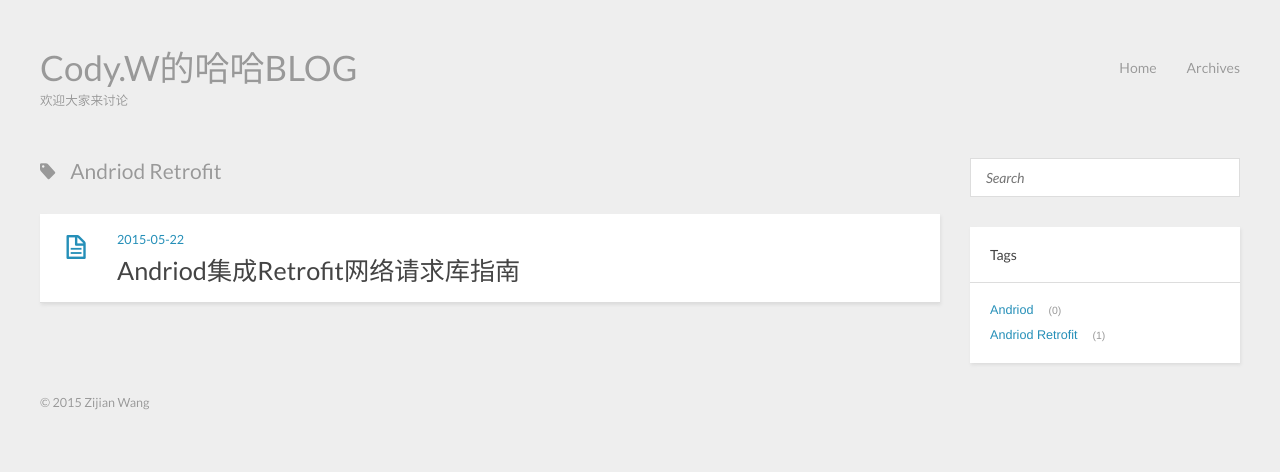
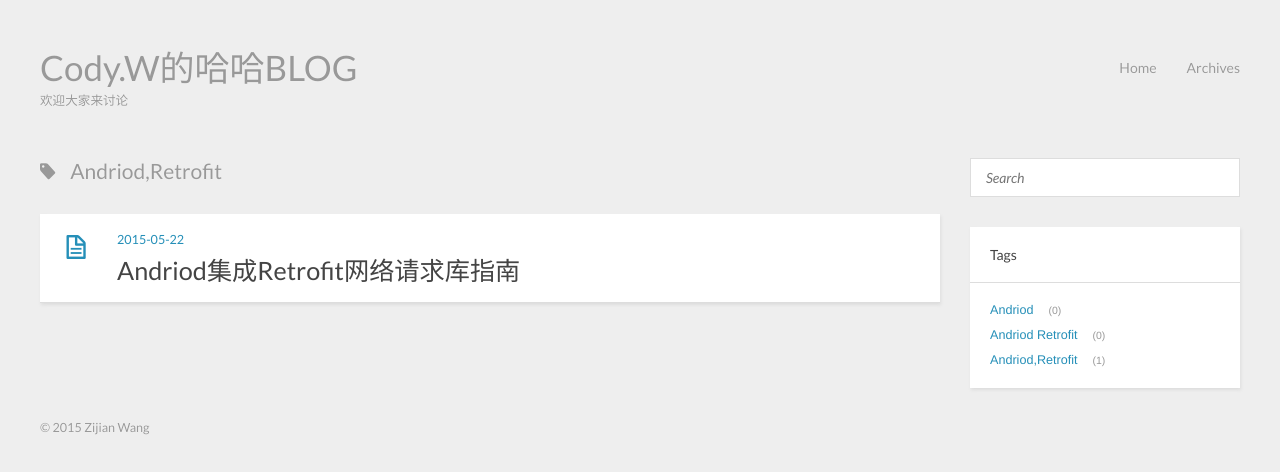
Before and after one commit to zijianwang90/zijianwang90.github.io, a plain HTML site: page tags/Andriod-Retrofit/index.html in a window 1280 px wide. Drawn offline with nearby package versions, Linux system fonts and the light colour scheme.

Commit message:
Site updated: 2015-05-26 23:35:19

```diff
--- a/tags/Andriod-Retrofit/index.html
+++ b/tags/Andriod-Retrofit/index.html
@@ -3,7 +3,7 @@
 <head>
   <meta charset="utf-8">
 
-  <title>Andriod Retrofit | Cody.W的哈哈BLOG</title>
+  <title>Andriod,Retrofit | Cody.W的哈哈BLOG</title>
   <meta name="author" content="Zijian Wang">
 
   <meta name="description" content="暂无描述，哈">
@@ -56,7 +56,7 @@ var _hmt = _hmt || [];
 <div class="clearfix"></div></header>
   <div id="content" class="inner">
     <div id="main-col" class="alignleft"><div id="wrapper">
-<h2 class="archive-title tag">Andriod Retrofit</h2>
+<h2 class="archive-title tag">Andriod,Retrofit</h2>
 
 
   <div class="archive">
@@ -92,7 +92,9 @@ var _hmt = _hmt || [];
 
     <li><a href="/tags/Andriod/">Andriod</a><small>0</small></li>
 
-    <li><a href="/tags/Andriod-Retrofit/">Andriod Retrofit</a><small>1</small></li>
+    <li><a href="/tags/Andriod-Retrofit/">Andriod Retrofit</a><small>0</small></li>
+
+    <li><a href="/tags/Andriod-Retrofit/">Andriod,Retrofit</a><small>1</small></li>
 
   </ul>
 </div>
```
Also changed, not shown: archives/2015/05/index.html (+3 -1 lines), archives/2015/index.html (+3 -1 lines), archives/index.html (+3 -1 lines), blog/Android-Dev-The-simple-user-of-Retrofit-Http-Client/index.html (+4 -2 lines), index.html (+3 -1 lines).
